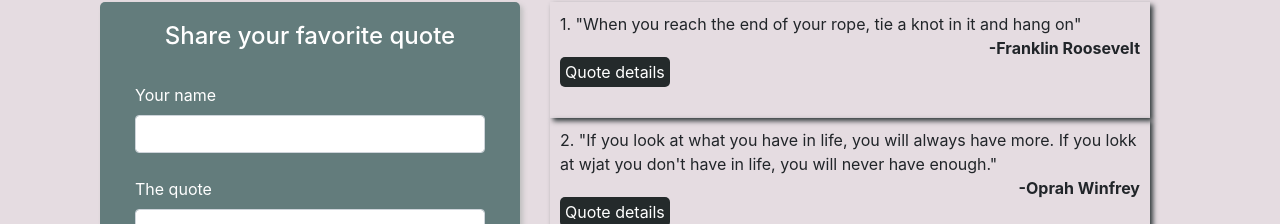
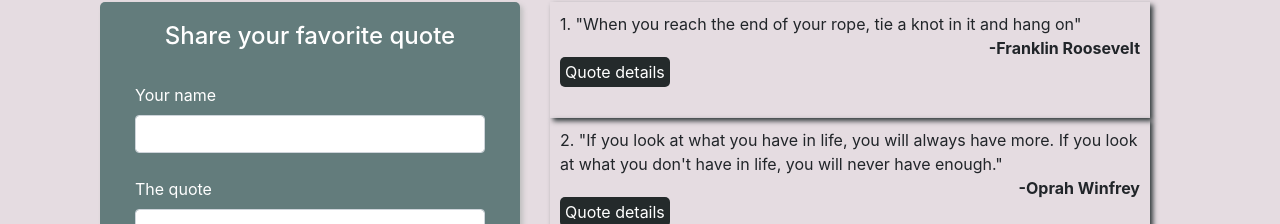
Before and after one commit to demarillacizere/quotes, an Angular app: page / in a window 1280 px wide. Shown: the part 548-772 px from the top of the page. Built offline with nearby package versions, Linux system fonts and the light colour scheme.

Commit message:
corrected some gramatical errors

```diff
--- a/src/app/quotes/quotes.component.ts
+++ b/src/app/quotes/quotes.component.ts
@@ -8,7 +8,7 @@
 export class QuotesComponent implements OnInit {
   quotes: Quote[] =[
     new Quote(1,"Demarillac","When you reach the end of your rope, tie a knot in it and hang on","Franklin Roosevelt",new Date(2019,1,6),2,4),
-    new Quote(2, "Louise Izere", "If you look at what you have in life, you will always have more. If you lokk at wjat you don't have in life, you will never have enough.", "Oprah Winfrey",new Date(2019,9,30),0,0),
+    new Quote(2, "Louise Izere", "If you look at what you have in life, you will always have more. If you look at what you don't have in life, you will never have enough.", "Oprah Winfrey",new Date(2019,9,30),0,0),
     new Quote(3,"Moringa Student","Nobody really cares if you’re miserable, so you might as well be happy.","Anonymous",new Date(2020,1,1),3,0),
     new Quote(4,"Unknown","Nobody can make you feel inferior without your permission.","Eleanor Roosevelt",new Date(2020,9,30),5,0),
     new Quote(5,"I.L.D","Life is either a daring adventure or nothing","Demarillac Izere",new Date(),3,1),
```
